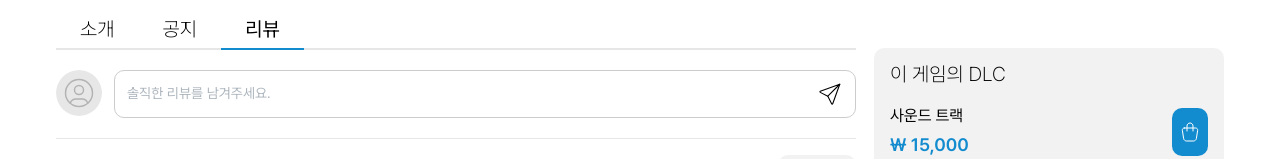
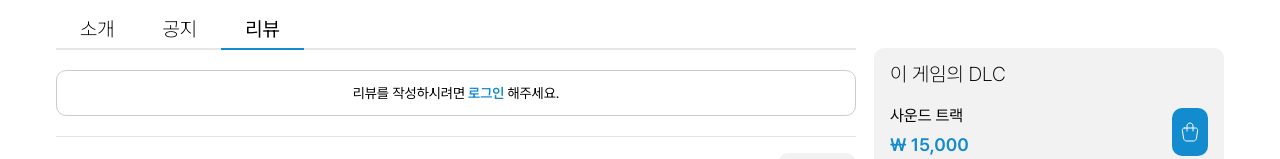
Before and after one commit to IndieHolic/frontend, a Next.js app in the folder next-app/: page /game/1/review in a window 1280 px wide. Shown: the part 792-951 px from the top of the page. Built offline with nearby package versions, Linux system fonts and the light colour scheme; a web font is replaced by a local one.

Commit message:
로그인 모달 컨텍스트로 따로 처리

```diff
--- a/next-app/app/game/[id]/review/page.tsx
+++ b/next-app/app/game/[id]/review/page.tsx
@@ -7,7 +7,7 @@ import { Divider, Stack } from "@mantine/core";
 export default function Home() {
   return (
     <Stack gap={20}>
-      <MyReview state="empty" />
+      <MyReview state="login" />
       <Stack align="flex-end" gap={16}>
         <Divider w={"100%"} color="#E6E6E6" />
         <ReviewSort />
--- a/next-app/app/layout.tsx
+++ b/next-app/app/layout.tsx
@@ -11,6 +11,7 @@ import Pretendard from "next/font/local";
 import { MantineProvider } from "@mantine/core";
 import { AppShell } from "@/components/AppShell/AppShell";
 import { Notifications } from "@mantine/notifications";
+import { AuthProvider } from "@/components/Commons/AuthProvider/AuthProvider";
 
 // 공용 폰트 정의
 const pretendard = Pretendard({
@@ -59,8 +60,10 @@ export default function RootLayout({ children }: RootLayoutProps) {
       </head>
       <body className={pretendard.className}>
         <MantineProvider>
-          <Notifications />
-          <AppShell>{children}</AppShell>
+          <AuthProvider>
+            <Notifications />
+            <AppShell>{children}</AppShell>
+          </AuthProvider>
         </MantineProvider>
       </body>
     </html>
--- a/next-app/components/AppShell/Header/Header.module.css
+++ b/next-app/components/AppShell/Header/Header.module.css
@@ -44,6 +44,15 @@
   content: url("/images/header/icon-bell-filled.svg");
 }
 
+.ImageUser {
+  display: flex;
+  align-items: center;
+  gap: 3px;
+}
+.ImageUser:hover img {
+  content: url("/images/header/icon-user-filled.svg");
+}
+
 .BlackRegular14 {
   font-size: 14px;
   font-weight: var(--font-weight-regular);
--- a/next-app/components/AppShell/Header/Header.tsx
+++ b/next-app/components/AppShell/Header/Header.tsx
@@ -1,10 +1,15 @@
+"use client";
+
+import { AuthContext } from "@/components/Commons/AuthProvider/AuthProvider";
 import classes from "./Header.module.css";
-import { Box, Group, Image, Text } from "@mantine/core";
+import { Box, Group, Image, Text, UnstyledButton } from "@mantine/core";
 import { IconSearch } from "@tabler/icons-react";
 import Link from "next/link";
-import { LogInModal } from "../LogInModal/LogInModal";
+import { useContext } from "react";
 
 export function Header() {
+  const { openLogInModal } = useContext(AuthContext);
+
   return (
     <Box className={classes.Container}>
       <Box className={classes.Wrapper}>
@@ -43,7 +48,13 @@ export function Header() {
           <Link className={classes.ImageBell} href="/">
             <Image src="/images/header/icon-bell.svg" />
           </Link>
-          <LogInModal />
+          <UnstyledButton
+            className={classes.ImageUser}
+            onClick={openLogInModal}
+          >
+            <Image src="/images/header/icon-user.svg" />
+            <Text className={classes.BlackRegular14}>로그인</Text>
+          </UnstyledButton>
         </Group>
       </Box>
     </Box>
--- a/next-app/components/AppShell/LogInModal/LogInModal.tsx
+++ /dev/null
@@ -1,89 +0,0 @@
-"use client";
-
-import classes from "./LogInModal.module.css";
-import {
-  Text,
-  Image,
-  Modal,
-  UnstyledButton,
-  Stack,
-  Divider,
-  Button,
-  Group,
-  Checkbox,
-  Box,
-  TextInput,
-} from "@mantine/core";
-import { useDisclosure } from "@mantine/hooks";
-import Link from "next/link";
-
-export function LogInModal() {
-  const [opened, { open, close }] = useDisclosure(false);
-
-  return (
-    <>
-      <Modal
-        classNames={{
-          content: classes.ModalContent,
-          header: classes.ModalHeader,
-          body: classes.ModalBody,
-        }}
-        opened={opened}
-        onClose={close}
-        centered
-      >
-        <Stack align="center" gap={0}>
-          <Text className={classes.BlackExtraLight32}>로그인</Text>
-          <Divider color="#E6E6E6" w={"100%"} mt={25} />
-          <TextInput
-            classNames={{ input: classes.TextInputInput }}
-            data-autofocus
-            variant="filled"
-            placeholder="아이디"
-            mt={25}
-          />
-          <TextInput
-            classNames={{ input: classes.TextInputInput }}
-            variant="filled"
-            placeholder="비밀번호"
-            mt={16}
-          />
-          <Group gap={10} mt={12} style={{ alignSelf: "flex-start" }}>
-            <Checkbox
-              classNames={{ inner: classes.CheckboxInner }}
-              defaultChecked
-              color="#138BCF"
-            />
-            <Text className={classes.Gray4Regular14}>로그인 상태 유지</Text>
-          </Group>
-          <Button
-            className={classes.Button}
-            onClick={close}
-            variant="filled"
-            mt={36}
-          >
-            로그인
-          </Button>
-          <Group gap={20} mt={52}>
-            <Link onClick={close} href="/">
-              <Text className={classes.LinkText}>아이디 찾기</Text>
-            </Link>
-            <Divider orientation="vertical" color="#E6E6E6" />
-            <Link onClick={close} href="/">
-              <Text className={classes.LinkText}>비밀번호 찾기</Text>
-            </Link>
-            <Divider orientation="vertical" color="#E6E6E6" />
-            <Link onClick={close} href="/join-us">
-              <Text className={classes.LinkText}>회원가입</Text>
-            </Link>
-          </Group>
-        </Stack>
-      </Modal>
-
-      <UnstyledButton className={classes.ImageUser} onClick={open}>
-        <Image src="/images/header/icon-user.svg" />
-        <Text className={classes.BlackRegular14}>로그인</Text>
-      </UnstyledButton>
-    </>
-  );
-}
--- /dev/null
+++ b/next-app/components/Commons/AuthProvider/AuthProvider.tsx
@@ -0,0 +1,27 @@
+"use client";
+
+import { useDisclosure } from "@mantine/hooks";
+import { createContext } from "react";
+import { LogInModal } from "../LogInModal/LogInModal";
+
+interface AuthContextType {
+  openLogInModal: () => void;
+}
+export const AuthContext = createContext<AuthContextType>({
+  openLogInModal: () => {},
+});
+
+interface AuthProviderProps {
+  children: React.ReactNode;
+}
+export function AuthProvider({ children }: AuthProviderProps) {
+  // 로그인 모달 관련
+  const [opened, { open, close }] = useDisclosure(false);
+
+  return (
+    <AuthContext.Provider value={{ openLogInModal: open }}>
+      <LogInModal opened={opened} close={close} />
+      {children}
+    </AuthContext.Provider>
+  );
+}
--- a/next-app/components/AppShell/LogInModal/LogInModal.module.css
+++ b/next-app/components/Commons/LogInModal/LogInModal.module.css
@@ -82,20 +82,3 @@
 .LinkText:hover {
   text-decoration: underline;
 }
-
-.ImageUser {
-  display: flex;
-  align-items: center;
-  gap: 3px;
-}
-.ImageUser:hover img {
-  content: url("/images/header/icon-user-filled.svg");
-}
-
-.BlackRegular14 {
-  font-size: 14px;
-  font-weight: var(--font-weight-regular);
-  color: black;
-
-  line-height: 1;
-}
--- /dev/null
+++ b/next-app/components/Commons/LogInModal/LogInModal.tsx
@@ -0,0 +1,80 @@
+"use client";
+
+import classes from "./LogInModal.module.css";
+import {
+  Text,
+  Modal,
+  Stack,
+  Divider,
+  Button,
+  Group,
+  Checkbox,
+  TextInput,
+} from "@mantine/core";
+import Link from "next/link";
+
+interface LogInModalProps {
+  opened: boolean;
+  close: () => void;
+}
+export function LogInModal({ opened, close }: LogInModalProps) {
+  return (
+    <Modal
+      classNames={{
+        content: classes.ModalContent,
+        header: classes.ModalHeader,
+        body: classes.ModalBody,
+      }}
+      opened={opened}
+      onClose={close}
+      centered
+    >
+      <Stack align="center" gap={0}>
+        <Text className={classes.BlackExtraLight32}>로그인</Text>
+        <Divider color="#E6E6E6" w={"100%"} mt={25} />
+        <TextInput
+          classNames={{ input: classes.TextInputInput }}
+          data-autofocus
+          variant="filled"
+          placeholder="아이디"
+          mt={25}
+        />
+        <TextInput
+          classNames={{ input: classes.TextInputInput }}
+          variant="filled"
+          placeholder="비밀번호"
+          mt={16}
+        />
+        <Group gap={10} mt={12} style={{ alignSelf: "flex-start" }}>
+          <Checkbox
+            classNames={{ inner: classes.CheckboxInner }}
+            defaultChecked
+            color="#138BCF"
+          />
+          <Text className={classes.Gray4Regular14}>로그인 상태 유지</Text>
+        </Group>
+        <Button
+          className={classes.Button}
+          onClick={close}
+          variant="filled"
+          mt={36}
+        >
+          로그인
+        </Button>
+        <Group gap={20} mt={52}>
+          <Link onClick={close} target="_blank" href="/">
+            <Text className={classes.LinkText}>아이디 찾기</Text>
+          </Link>
+          <Divider orientation="vertical" color="#E6E6E6" />
+          <Link onClick={close} target="_blank" href="/">
+            <Text className={classes.LinkText}>비밀번호 찾기</Text>
+          </Link>
+          <Divider orientation="vertical" color="#E6E6E6" />
+          <Link onClick={close} target="_blank" href="/join-us">
+            <Text className={classes.LinkText}>회원가입</Text>
+          </Link>
+        </Group>
+      </Stack>
+    </Modal>
+  );
+}
--- a/next-app/components/Game/Id/Review/MyReview/MyReview.module.css
+++ b/next-app/components/Game/Id/Review/MyReview/MyReview.module.css
@@ -6,14 +6,27 @@
   border: 1px solid var(--gray-3);
   border-radius: 10px;
 
+  align-items: center;
+  justify-content: center;
+}
+
+.BlackRegular14 {
   font-size: 14px;
   font-weight: var(--font-weight-regular);
   color: black;
 
   line-height: 1;
+}
 
-  align-items: center;
-  justify-content: center;
+.LogInText {
+  font-size: 14px;
+  font-weight: var(--font-weight-semi-bold);
+  color: var(--main);
+
+  line-height: 1;
+}
+.LogInText:hover {
+  text-decoration: underline;
 }
 
 .Avatar {
@@ -122,14 +135,6 @@
   background-color: var(--light-gray);
 }
 
-.BlackRegular14 {
-  font-size: 14px;
-  font-weight: var(--font-weight-regular);
-  color: black;
-
-  line-height: 1;
-}
-
 .MenuDropdown {
   padding: 2px;
   border: 1px solid var(--gray-3);
--- a/next-app/components/Game/Id/Review/MyReview/MyReview.tsx
+++ b/next-app/components/Game/Id/Review/MyReview/MyReview.tsx
@@ -14,6 +14,7 @@ import {
   Stack,
   Text,
   TypographyStylesProvider,
+  UnstyledButton,
 } from "@mantine/core";
 import { RichTextEditor } from "@mantine/tiptap";
 import {
@@ -26,14 +27,16 @@ import {
 import Placeholder from "@tiptap/extension-placeholder";
 import { useEditor } from "@tiptap/react";
 import StarterKit from "@tiptap/starter-kit";
-import { useState } from "react";
+import { useContext, useState } from "react";
 import { useDisclosure } from "@mantine/hooks";
 import { Comment } from "@/components/Commons/Comment/Comment";
+import { AuthContext } from "@/components/Commons/AuthProvider/AuthProvider";
 
 interface MyReviewProps {
   state: string;
 }
 export function MyReview({ state }: MyReviewProps) {
+  const { openLogInModal } = useContext(AuthContext);
   const [opened, { toggle }] = useDisclosure(false);
 
   const [edit, setEdit] = useState<boolean>(false);
@@ -51,7 +54,16 @@ export function MyReview({ state }: MyReviewProps) {
     <>
       {state === "login" && (
         <Box className={classes.AnnounceBox}>
-          리뷰를 작성하시려면 로그인 해주세요.
+          <Group gap={3}>
+            <Text className={classes.BlackRegular14}>리뷰를 작성하시려면</Text>
+            <UnstyledButton
+              className={classes.LogInText}
+              onClick={openLogInModal}
+            >
+              로그인
+            </UnstyledButton>
+            <Text className={classes.BlackRegular14}>해주세요.</Text>
+          </Group>
         </Box>
       )}
       {state === "non-play" && (
```
